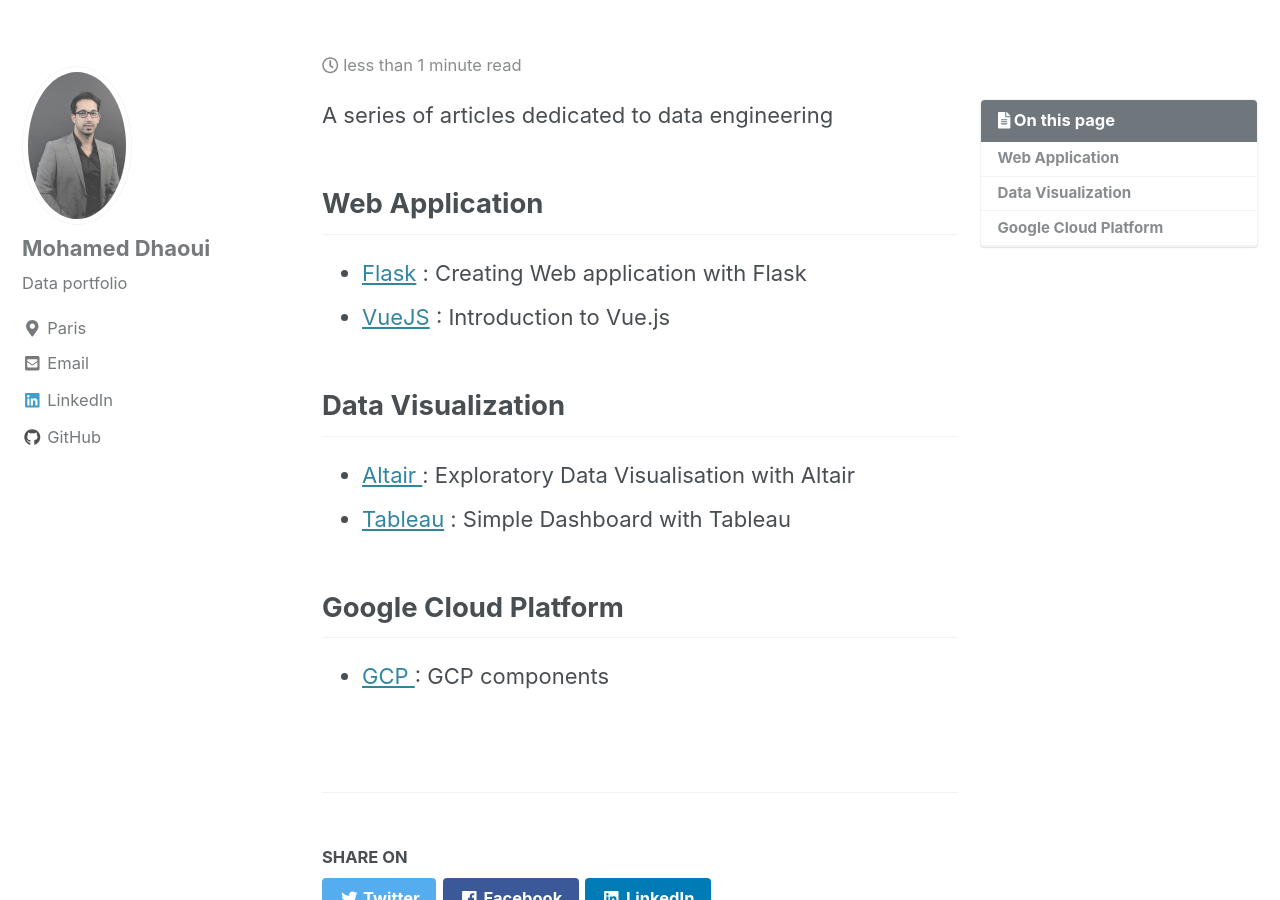
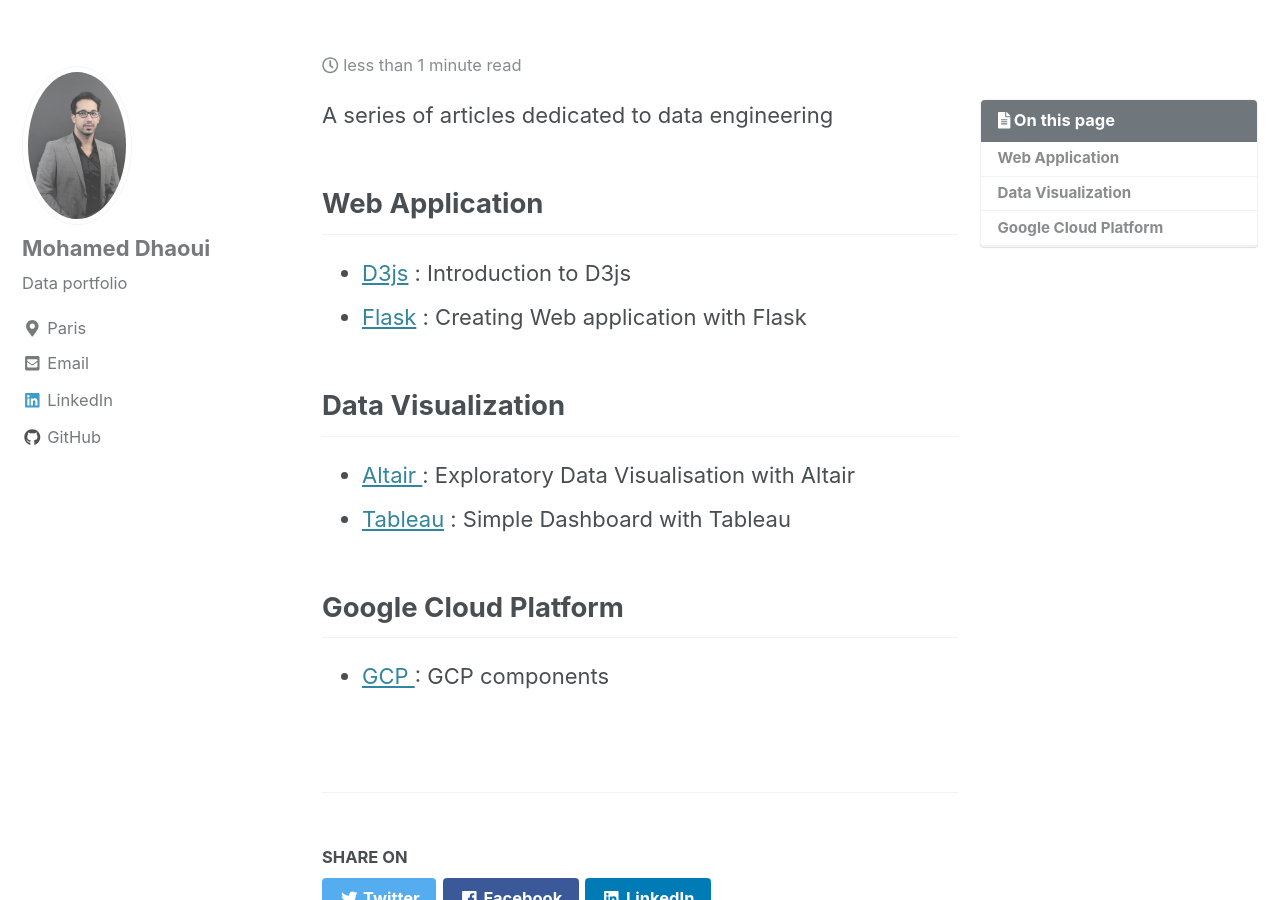
Before and after one commit to mohameddhaoui/mohameddhaoui.github.io, a Jekyll site: the page built from _pages/de.md, in a window 1280 px wide and 900 px high, scrolled down 1095 px. Built offline with Jekyll 4.4.1, drawn with Linux system fonts in a browser that asks for light colours; cached includes are drawn as plain includes.

Commit message:
Update de.md

```diff
--- a/_pages/de.md
+++ b/_pages/de.md
@@ -12,8 +12,8 @@
 
 
 ## Web Application
+* [D3js](https://mohameddhaoui.github.io/dataengineering/d3js/) : Introduction to D3js
 * [Flask](https://mohameddhaoui.github.io/statistics/graph/) : Creating Web application with Flask
-* [VueJS](https://mohameddhaoui.github.io/statistics/graph/) : Introduction to Vue.js
 
 
 ## Data Visualization
```
